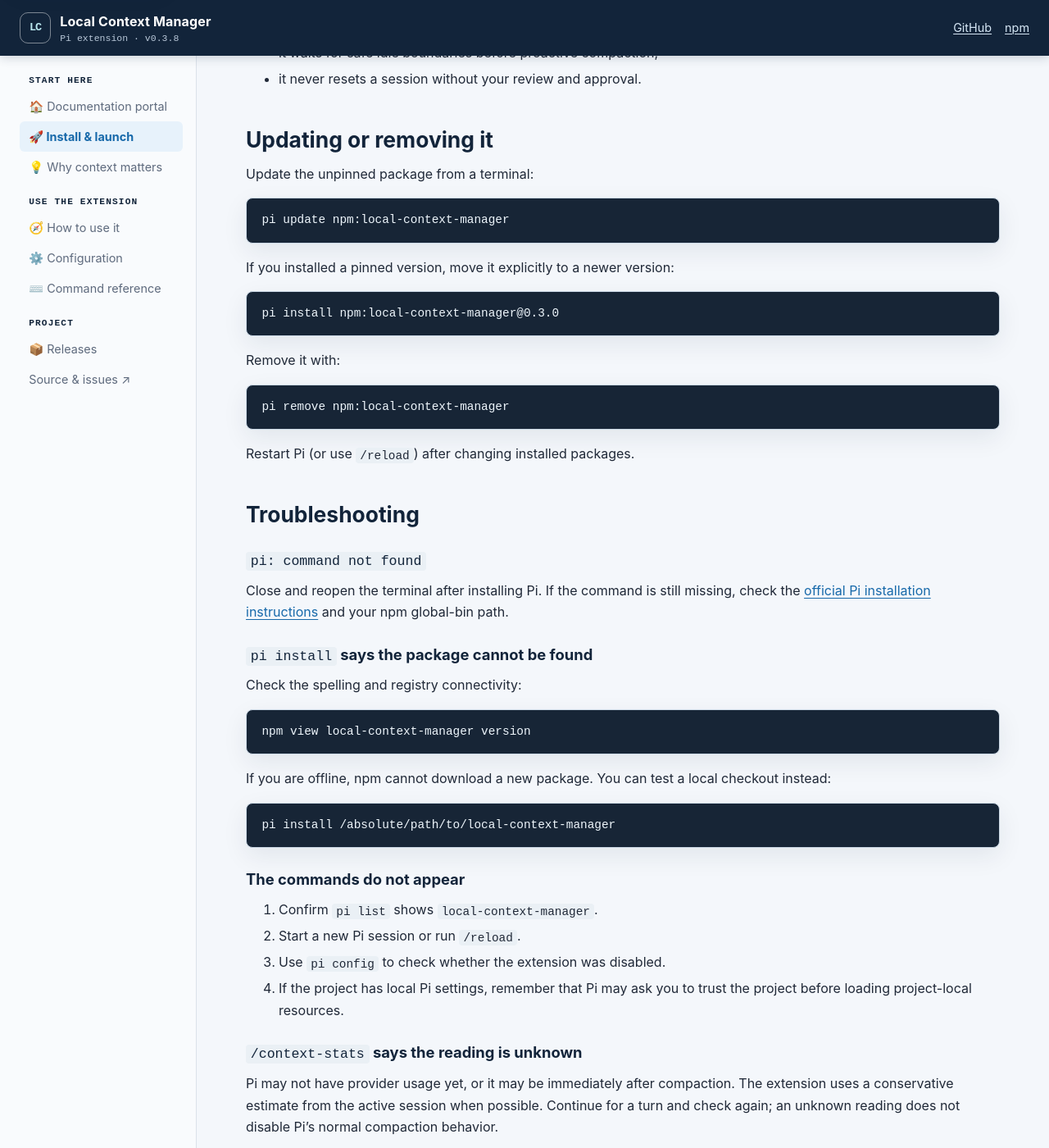
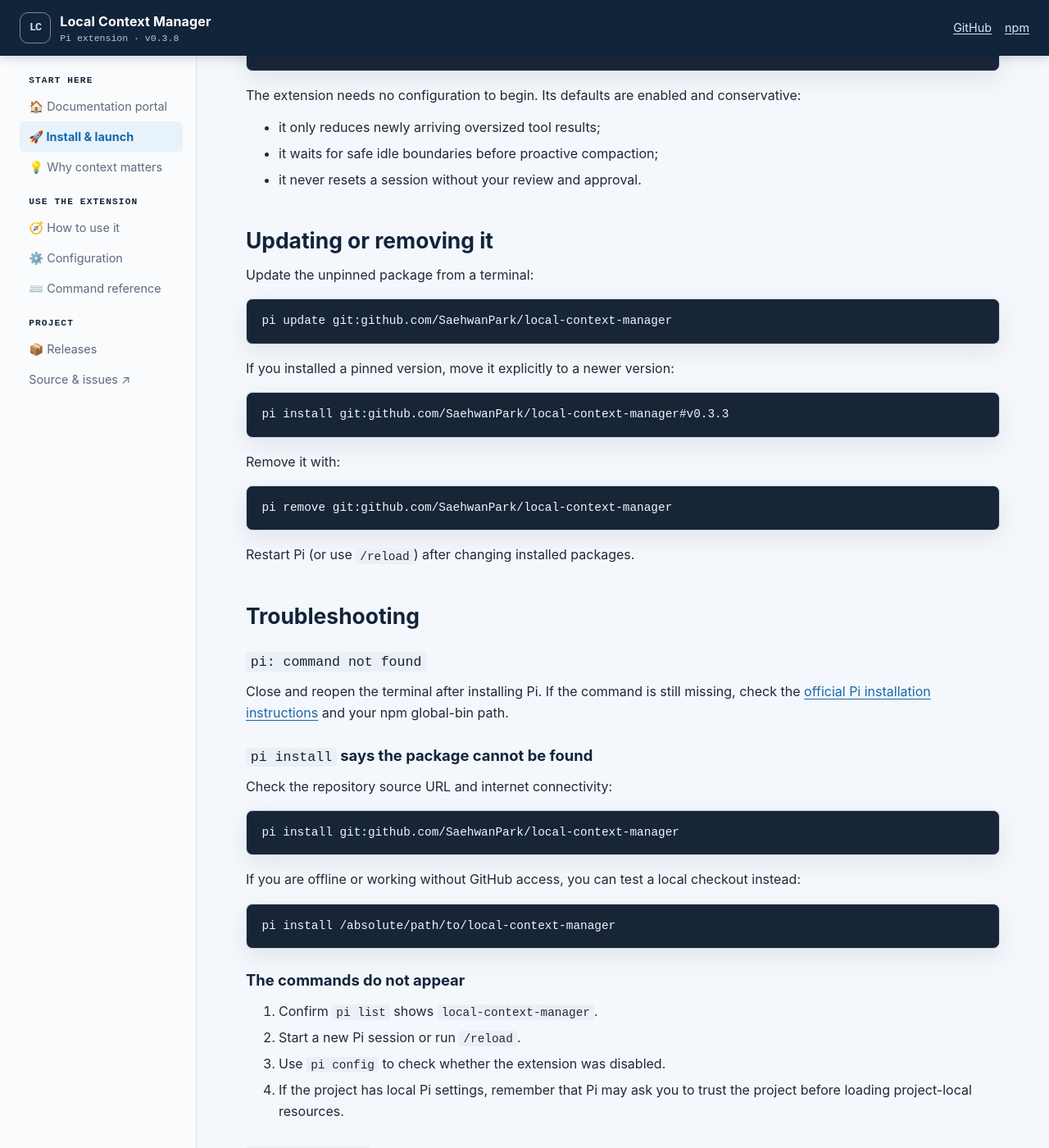
Before and after one commit to SaehwanPark/local-context-manager, a Jekyll site: the page built from docs/guides/installation.md, in a window 1280 px wide and 1400 px high, scrolled down 2018 px. Shown: the whole window at 82% size. Built offline with Jekyll 4.4.1, drawn with Linux system fonts in a browser that asks for light colours; some of the changed text lies outside the part shown.

Commit message:
docs: recommend git install over npm by default

````diff
--- a/docs/guides/installation.md
+++ b/docs/guides/installation.md
@@ -27,21 +27,23 @@ Start Pi once and authenticate with `/login`, or configure the provider you alre
 
 > **Local-model note:** “Local-LLM workflow” describes the main use case, not a requirement. This extension can run in any Pi session. If data must stay local, select and configure a local provider before using model-generated features.
 
-## 2. Install the extension from npm
+## 2. Install the extension from GitHub
 
 Run this in a terminal, from any directory:
 
 ```bash
-pi install npm:local-context-manager
+pi install git:github.com/SaehwanPark/local-context-manager
 ```
 
 Pi installs the package and its runtime dependency, then records it in your user package settings. The package declares its Pi compatibility as `>=0.84.4 <1`.
 
-To pin exactly this release instead of following the latest version:
+To pin a specific release version (such as `v0.3.3`) instead of following the latest default branch:
 
 ```bash
-pi install npm:local-context-manager@0.3.0
+pi install git:github.com/SaehwanPark/local-context-manager#v0.3.3
 ```
+
+> **npm note:** Due to ongoing deployment setup issues on npm, installing directly from GitHub via `git:...` is recommended by default.
 
 > **Security note:** Pi packages run with the permissions of Pi and can execute code. Read the [source](https://github.com/SaehwanPark/local-context-manager) before installing, just as you would for any third-party Pi extension.
 
@@ -87,19 +89,19 @@ The extension needs no configuration to begin. Its defaults are enabled and cons
 Update the unpinned package from a terminal:
 
 ```bash
-pi update npm:local-context-manager
+pi update git:github.com/SaehwanPark/local-context-manager
 ```
 
 If you installed a pinned version, move it explicitly to a newer version:
 
 ```bash
-pi install npm:local-context-manager@0.3.0
+pi install git:github.com/SaehwanPark/local-context-manager#v0.3.3
 ```
 
 Remove it with:
 
 ```bash
-pi remove npm:local-context-manager
+pi remove git:github.com/SaehwanPark/local-context-manager
 ```
 
 Restart Pi (or use `/reload`) after changing installed packages.
@@ -112,13 +114,13 @@ Close and reopen the terminal after installing Pi. If the command is still missi
 
 ### `pi install` says the package cannot be found
 
-Check the spelling and registry connectivity:
+Check the repository source URL and internet connectivity:
 
 ```bash
-npm view local-context-manager version
+pi install git:github.com/SaehwanPark/local-context-manager
 ```
 
-If you are offline, npm cannot download a new package. You can test a local checkout instead:
+If you are offline or working without GitHub access, you can test a local checkout instead:
 
 ```bash
 pi install /absolute/path/to/local-context-manager
@@ -140,7 +142,7 @@ Pi may not have provider usage yet, or it may be immediately after compaction. T
 From a terminal, start a temporary session with:
 
 ```bash
-pi --extension npm:local-context-manager
+pi --extension git:github.com/SaehwanPark/local-context-manager
 ```
 
 This lets you review the package in a session without adding it to your regular package settings.
````
Also changed, not shown: docs/index.md (+3 -2 lines), docs/reference/releases.md (+8 -6 lines), README.md.
